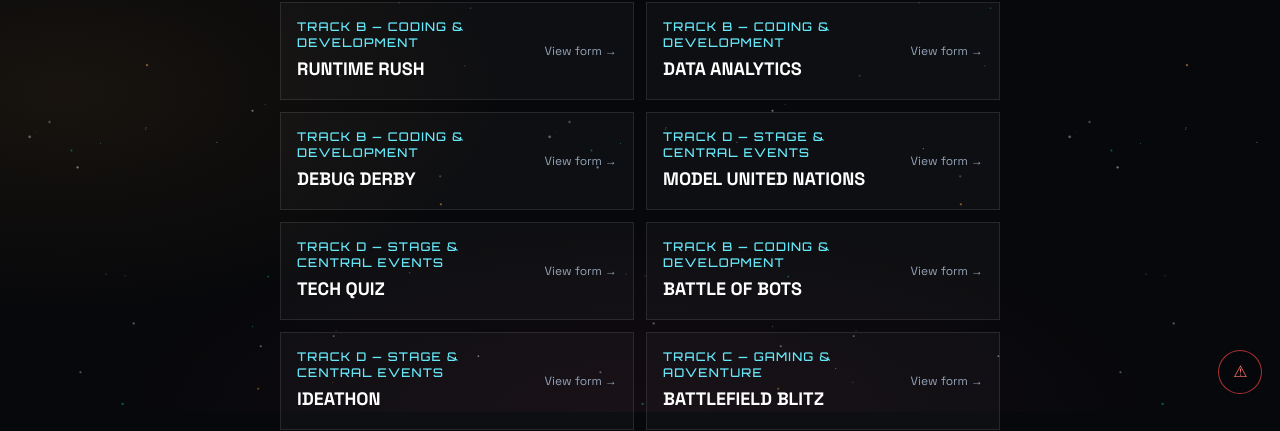
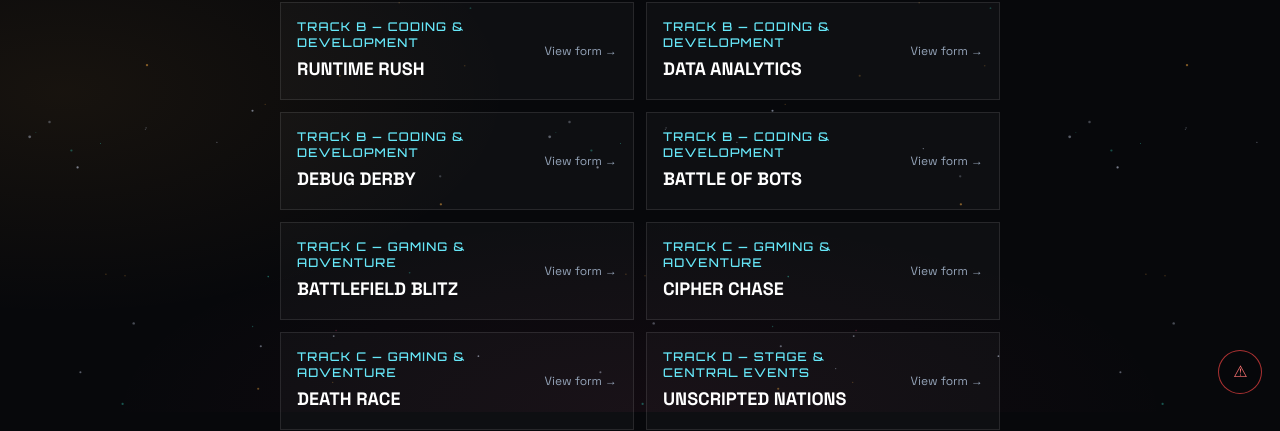
Before and after one commit to Xavier-TechFest/XAVITECH-2026, a Next.js app in the folder frontend/: page /registration in a window 1280 px wide. Shown: the part 388-819 px from the top of the page. Built offline with nearby package versions, Linux system fonts and the light colour scheme; no server answers.

Commit message:
Sort registration events by track

```diff
--- a/frontend/app/registration/page.tsx
+++ b/frontend/app/registration/page.tsx
@@ -5,11 +5,25 @@ import StubPage from "@/components/ui/StubPage";
 
 export const metadata: Metadata = { title: "Event Registration — XAVITECH 2026" };
 
+const TRACK_ORDER: Record<string, number> = {
+  "track-a": 0,
+  "track-b": 1,
+  "track-c": 2,
+  "track-d": 3,
+  "track-e": 4,
+};
+
 export default function RegistrationPage() {
+  const orderedEvents = EVENTS
+    .map((event, index) => ({ event, index }))
+    .sort((a, b) => (TRACK_ORDER[a.event.trackId] ?? Number.MAX_SAFE_INTEGER)
+      - (TRACK_ORDER[b.event.trackId] ?? Number.MAX_SAFE_INTEGER) || a.index - b.index)
+    .map(({ event }) => event);
+
   return <StubPage eyebrowN="00" title="Event registration">
     <p>Choose an event to see its registration requirements. Requirements marked TBA will be updated when organisers confirm the details.</p>
     <div className="mt-8 grid gap-3 sm:grid-cols-2">
-      {EVENTS.map((event) => <Link key={event.id} href={`/events/${event.id}/register`} className="group flex items-center justify-between gap-4 border border-white/10 bg-white/[.03] p-4 transition hover:border-cyan-300/50">
+      {orderedEvents.map((event) => <Link key={event.id} href={`/events/${event.id}/register`} className="group flex items-center justify-between gap-4 border border-white/10 bg-white/[.03] p-4 transition hover:border-cyan-300/50">
         <span><span className="block font-oxanium text-xs uppercase tracking-widest text-cyan-300">{event.trackName}</span><span className="mt-1 block font-space text-lg font-bold text-white">{event.name}</span></span>
         <span className="shrink-0 text-xs text-slate-400 group-hover:text-white">{event.registrationConfig ? "View form →" : "Details TBA →"}</span>
       </Link>)}
--- a/frontend/lib/eventsData.ts
+++ b/frontend/lib/eventsData.ts
@@ -1031,7 +1031,7 @@ export const EVENTS: EventItem[] = [
   // ----------------------------------------------------------------------------
   {
     id: "unscripted-nations",
-    name: "MODEL UNITED NATIONS",
+    name: "UNSCRIPTED NATIONS",
     aliases: ["model-united-nations", "mun"],
     fullTitle: "XAVITECH 2026 — Model United Nations (MUN)",
     badge: "Track D",
```
